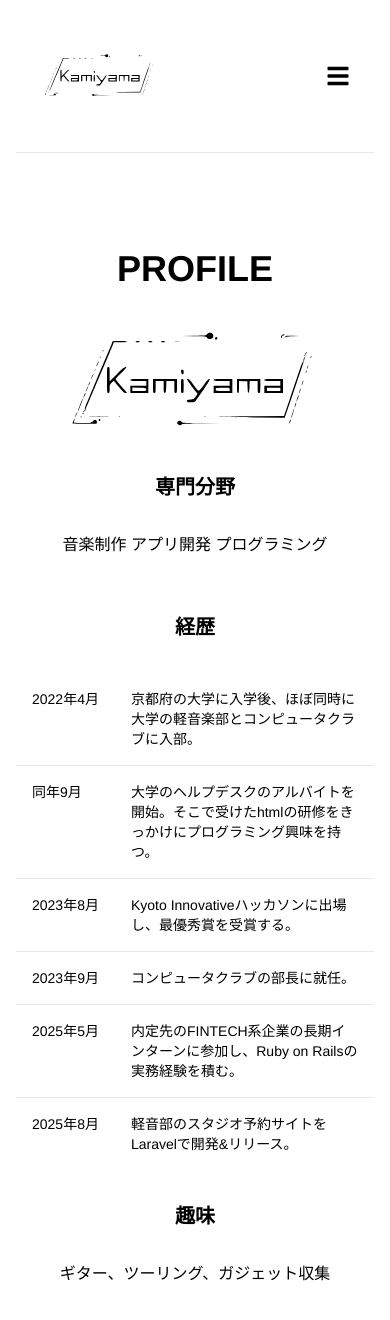
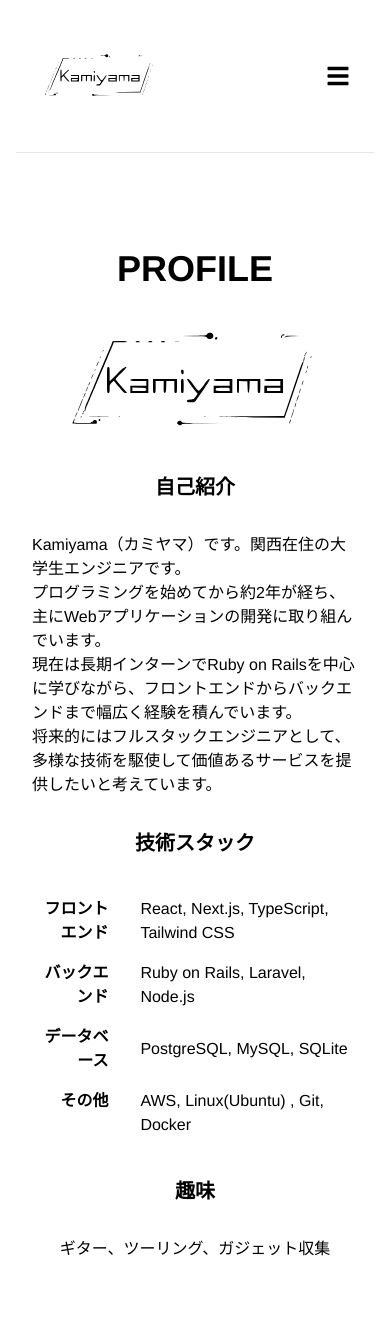
Before and after one commit to kamiyama-fol/kamiyama-web-client, a Next.js app: page /profile in a window 390 px wide. Shown: the top 1320 px of the page. Built offline with nearby package versions, Linux system fonts and the light colour scheme.

Commit message:
写真の削除&自己紹介の充実化 (#6)

```diff
--- a/src/app/page.tsx
+++ b/src/app/page.tsx
@@ -1,14 +1,7 @@
-import Image from "next/image";
 import { KamiyamaIcon } from "@/components/KamiyamaIcon";
 import FadeInSection from "@/components/FadeInSection";
 import Parser from "rss-parser";
 import noteImage from "@/app/assets/images/note.png";
-import ikedayaImage from "@/app/assets/images/ikedaya.png";
-import keionDevImage from "@/app/assets/images/keion.dev.png";
-import bikeImage from "@/app/assets/images/bike.jpg";
-import animalImage from "@/app/assets/images/animal.jpg";
-
-
 
 interface Article {
   title?: string;
@@ -57,59 +50,17 @@ export default async function Home() {
               rel="noopener noreferrer"
               key={index}
             >
-            <li className="border-b border-gray-200 dark:border-gray-700 pb-4">
-              <span className="text-gray-500 dark:text-gray-400">{article.pubDate
+              <li className="border-b border-gray-200 dark:border-gray-700 pb-4">
+                <span className="text-gray-500 dark:text-gray-400">
+                  {article.pubDate
                     ? new Date(article.pubDate).toLocaleDateString()
-                    : ""}</span>
-              <p>{article.title}</p>
-            </li>
+                    : ""}
+                </span>
+                <p>{article.title}</p>
+              </li>
             </a>
           ))}
-
         </ul>
-      </section>
-
-      <section className="py-40px px-0 border-b border-gray-700 my-16">
-        <h2 className="text-3xl font-bold text-center mb-8">PICTURES</h2>
-        <div className="grid grid-cols-1 sm:grid-cols-2 md:grid-cols-4 gap-8">
-          <div className="text-center mb-8">
-
-              <Image
-                src={ikedayaImage}
-                alt="note"
-                width={400}
-                height={400}
-                className="w-full aspect-square object-cover"
-              />
-          </div>
-          <div className="text-center">
-              <Image
-                src={keionDevImage}
-                alt="note"
-                width={400}
-                height={400}
-                className="w-full aspect-square object-cover"
-              />
-          </div>
-          <div className="text-center">
-              <Image
-                src={animalImage}
-                alt="note"
-                width={400}
-                height={400}
-                className="w-full aspect-square object-cover"
-              />
-          </div>
-          <div className="text-center">
-              <Image
-                src={bikeImage}
-                alt="note"
-                width={400}
-                height={400}
-                className="w-full aspect-square object-cover"
-              />
-          </div>
-        </div>
       </section>
     </main>
   );
--- a/src/app/profile/page.tsx
+++ b/src/app/profile/page.tsx
@@ -8,39 +8,55 @@ export default function ProfilePage() {
         <h1 className="text-4xl font-bold text-center mb-8">PROFILE</h1>
         <KamiyamaIcon className="w-full h-30 text-black dark:text-white mb-8" />
         <div className="space-y-8 text-center max-w-2xl mx-auto">
-          <h2 className="text-xl font-bold">専門分野</h2>
-          <p className="pb-6">音楽制作 アプリ開発 プログラミング</p>
-          <h2 className="text-xl font-bold">経歴</h2>
-          <div className="overflow-x-auto">
-            <table className="min-w-full text-left text-sm">
-              <tbody className="divide-y divide-gray-200 dark:divide-gray-700">
+          <h2 className="text-xl font-bold">自己紹介</h2>
+          <p className="whitespace-pre-line px-4 text-left">
+            Kamiyama（カミヤマ）です。関西在住の大学生エンジニアです。
+            <br />
+            プログラミングを始めてから約2年が経ち、主にWebアプリケーションの開発に取り組んでいます。
+            <br />
+            現在は長期インターンでRuby on
+            Railsを中心に学びながら、フロントエンドからバックエンドまで幅広く経験を積んでいます。
+            <br />
+            将来的にはフルスタックエンジニアとして、多様な技術を駆使して価値あるサービスを提供したいと考えています。
+          </p>
+          <h2 className="text-xl font-bold">技術スタック</h2>
+          <table className="mx-auto mb-8">
+            <tbody>
               <tr>
-                  <td className="whitespace-nowrap px-4 py-4 font-medium align-top">2022年4月</td>
-                  <td className="px-4 py-4">京都府の大学に入学後、ほぼ同時に大学の軽音楽部とコンピュータクラブに入部。</td>
+                <td className="px-4 py-2 font-semibold text-right align-top">
+                  フロントエンド
+                </td>
+                <td className="px-4 py-2 text-left">
+                  React, Next.js, TypeScript, Tailwind CSS
+                </td>
               </tr>
               <tr>
-                  <td className="whitespace-nowrap px-4 py-4 font-medium align-top">同年9月</td>
-                  <td className="px-4 py-4">大学のヘルプデスクのアルバイトを開始。そこで受けたhtmlの研修をきっかけにプログラミング興味を持つ。</td>
+                <td className="px-4 py-2 font-semibold text-right align-top">
+                  バックエンド
+                </td>
+                <td className="px-4 py-2 text-left">
+                  Ruby on Rails, Laravel, Node.js
+                </td>
               </tr>
               <tr>
-                  <td className="whitespace-nowrap px-4 py-4 font-medium align-top">2023年8月</td>
-                  <td className="px-4 py-4">Kyoto Innovativeハッカソンに出場し、最優秀賞を受賞する。</td>
+                <td className="px-4 py-2 font-semibold text-right align-top">
+                  データベース
+                </td>
+                <td className="px-4 py-2 text-left">
+                  PostgreSQL, MySQL, SQLite
+                </td>
               </tr>
               <tr>
-                  <td className="whitespace-nowrap px-4 py-4 font-medium align-top">2023年9月</td>
-                  <td className="px-4 py-4">コンピュータクラブの部長に就任。</td>
-                </tr>
-                <tr>
-                  <td className="whitespace-nowrap px-4 py-4 font-medium align-top">2025年5月</td>
-                  <td className="px-4 py-4">内定先のFINTECH系企業の長期インターンに参加し、Ruby on Railsの実務経験を積む。</td>
-                </tr>
-                <tr>
-                  <td className="whitespace-nowrap px-4 py-4 font-medium align-top">2025年8月</td>
-                  <td className="px-4 py-4">軽音部のスタジオ予約サイトをLaravelで開発&リリース。</td>
+                <td className="px-4 py-2 font-semibold text-right align-top">
+                  その他
+                </td>
+                <td className="px-4 py-2 text-left">
+                  AWS, Linux(Ubuntu) , Git, Docker
+                </td>
               </tr>
             </tbody>
           </table>
-          </div>
+          <div></div>
           <h2 className="text-xl font-bold">趣味</h2>
           <p>ギター、ツーリング、ガジェット収集</p>
         </div>
```
Also changed, not shown: src/app/assets/images/ikedaya.png (deleted). Lines whose indentation alone changed are shown as unchanged.
